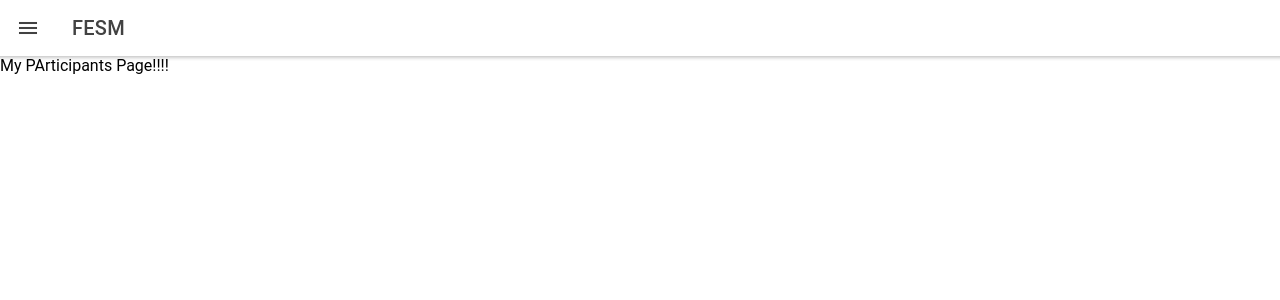
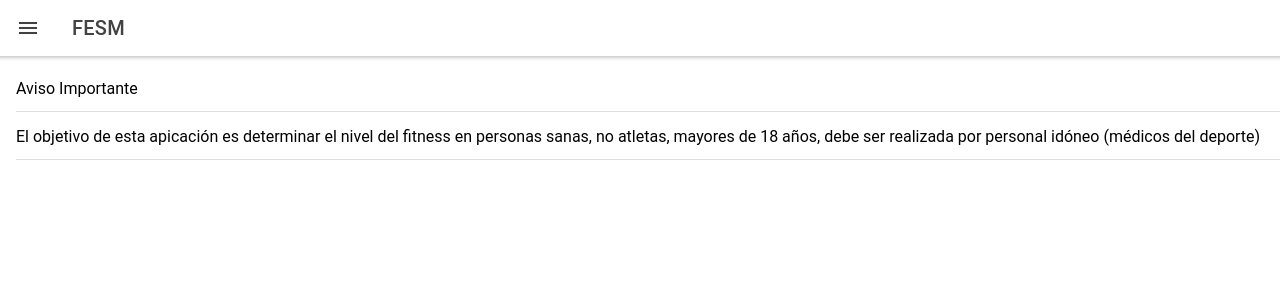
Before and after one commit to juestor/FESM, a React (Create React App) app in the folder FESM/: page /FESM in a window 1280 px wide. Shown: the top 300 px of the page. Built offline with nearby package versions, Linux system fonts and the light colour scheme.

Commit message:
fix default router to Important Advice

```diff
--- a/FESM/src/components/ImportantAdvicement/ImportantAdvice.tsx
+++ b/FESM/src/components/ImportantAdvice/ImportantAdvice.tsx
@@ -1,5 +1,5 @@
 import React from 'react';
-import './NewParticipant.css';
+import './ImportantAdvice.css';
 import { IonList, IonItem, IonLabel } from '@ionic/react';
 
 interface ContainerProps { }
--- a/FESM/src/pages/Home.tsx
+++ b/FESM/src/pages/Home.tsx
@@ -5,7 +5,7 @@ import './Home.css';
 import Information from '../components/Information/Information';
 import NewParticipant from '../components/NewParticipant/NewParticipant';
 import MyParticipants from '../components/MyParticipants/MyParticipants';
-import ImportantAdvice from '../components/ImportantAdvicement/ImportantAdvice';
+import ImportantAdvice from '../components/ImportantAdvice/ImportantAdvice';
 
 
 const Home = (props: { mode: string; }) => {
@@ -26,10 +26,9 @@ const Home = (props: { mode: string; }) => {
           <Information />
         ) : mode === 'NewParticipant' ? (
           <NewParticipant />
-        ) : (
+        ) : mode === 'MyParticipants' ? (
           <MyParticipants />
-        )}
-
+        ) : <ImportantAdvice />}
       </IonContent>
     </IonPage>
   );
```
Also changed, not shown: FESM/src/components/ImportantAdvice/ImportantAdvice.css (added).
